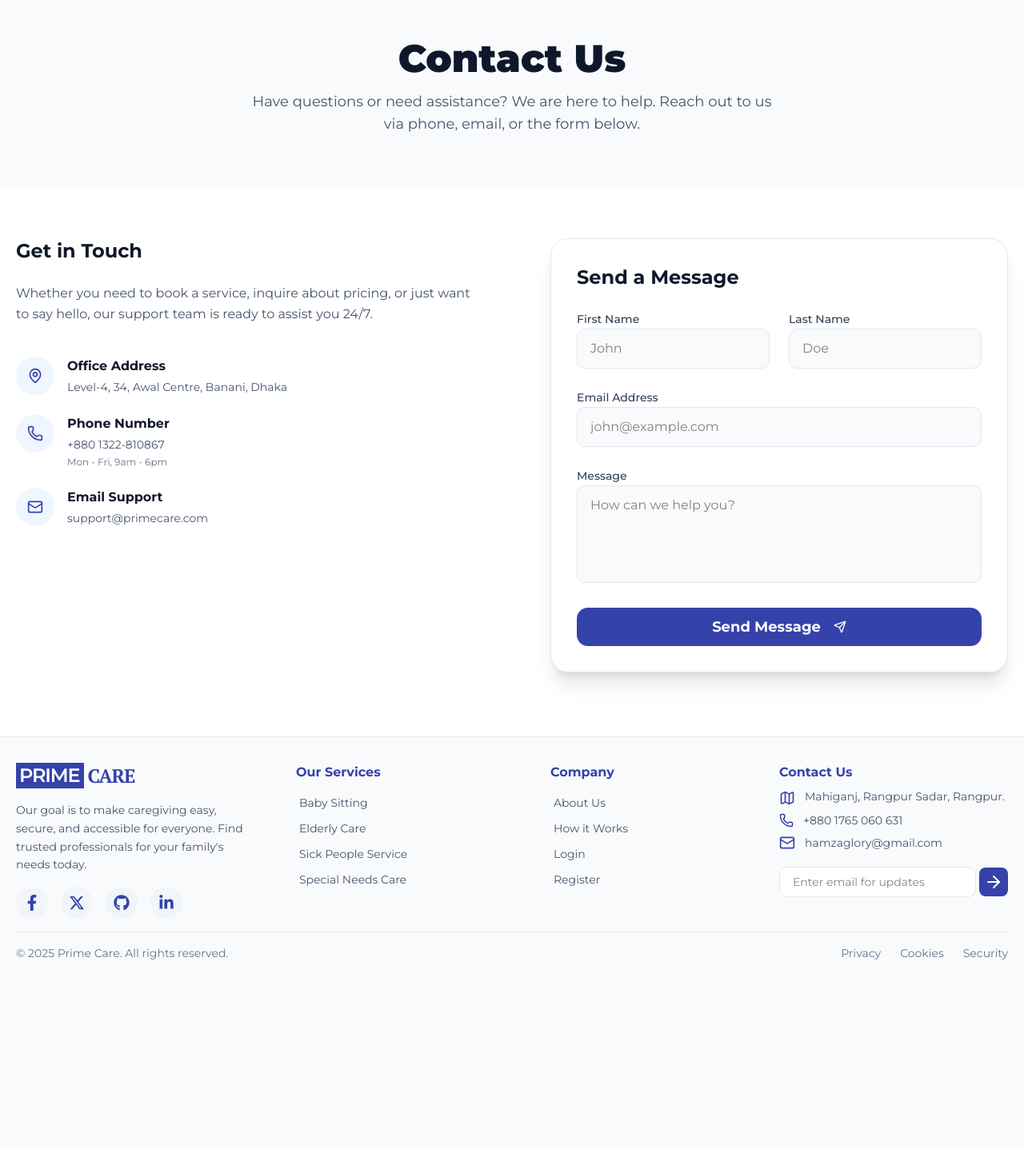
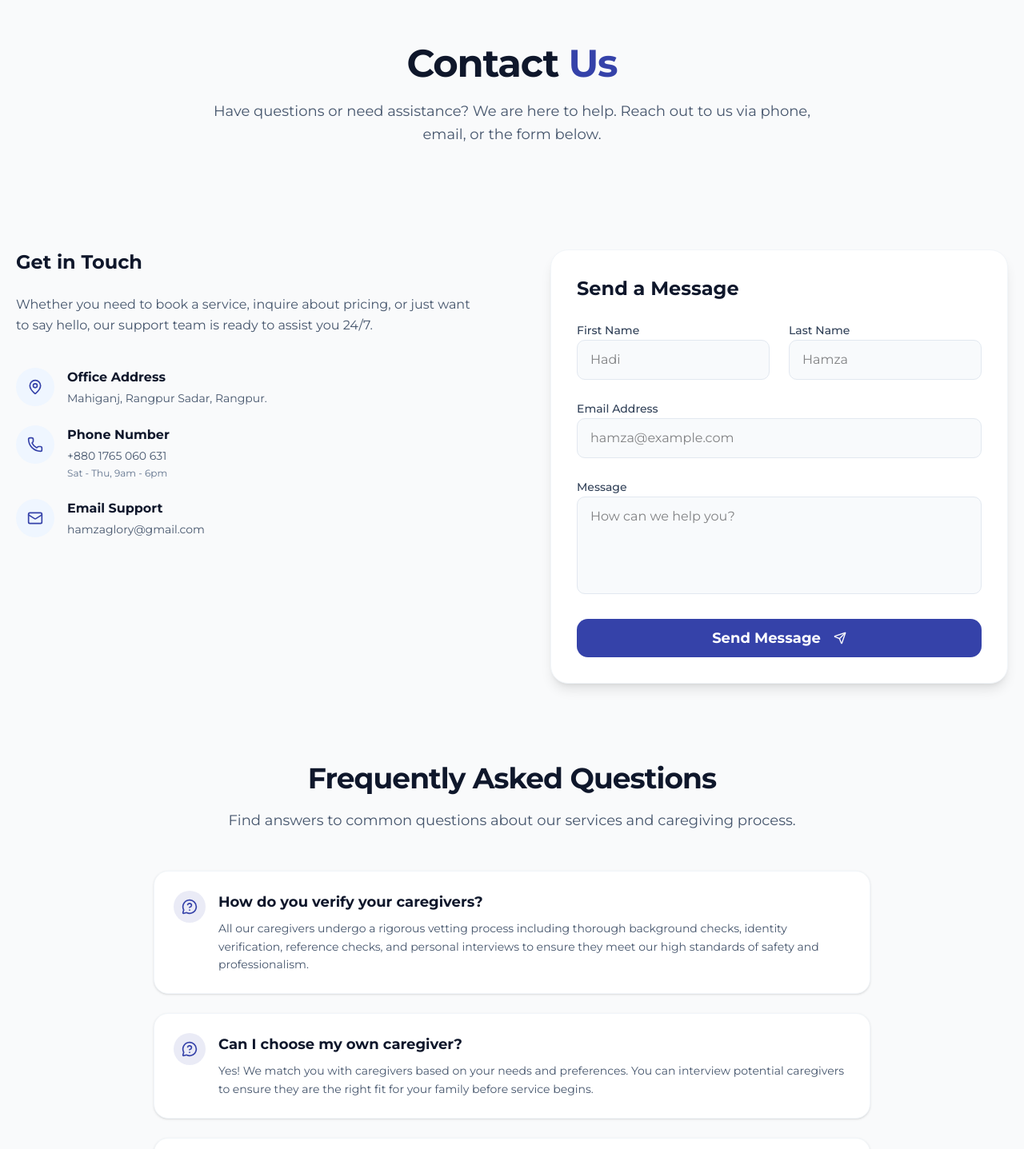
Before and after one commit to hadialhamza/prime-care, a Next.js app: page /contact in a window 1280 px wide. Shown: the part 80-1517 px from the top of the page at 80% size. Before the commit the page ends 1298 px from the top, so only its background shows below. Built offline with nearby package versions, Linux system fonts and the light colour scheme; no server answers.

Commit message:
service details page and contact page refactor.

```diff
--- a/src/app/contact/page.jsx
+++ b/src/app/contact/page.jsx
@@ -1,36 +1,30 @@
-"use client";
-
 import React from "react";
 import Container from "@/components/shared/Container";
+import SectionHeading from "@/components/shared/SectionHeading";
 import { Button } from "@/components/ui/button";
-import { Mail, Phone, MapPin, Send } from "lucide-react";
-import toast from "react-hot-toast";
+import { Mail, Phone, MapPin, Send, MessageCircleQuestion } from "lucide-react";
 
 const ContactPage = () => {
-  const handleSubmit = (e) => {
-    e.preventDefault();
-    // Simulate form submission
-    toast.success("Message sent successfully! We will get back to you soon.");
-    e.target.reset();
-  };
-
   return (
-    <div className="bg-white dark:bg-slate-950 min-h-screen pb-20">
+    <div className="bg-background pb-20">
       {/* --- Page Header --- */}
-      <div className="bg-slate-50 dark:bg-slate-900 py-16 mb-16 border-b border-slate-100 dark:border-slate-800">
+      <div className="py-16 mb-16">
         <Container className="text-center">
-          <h1 className="text-4xl md:text-5xl font-black text-slate-900 dark:text-white mb-4">
-            Contact Us
-          </h1>
-          <p className="text-lg text-slate-600 dark:text-slate-300 max-w-2xl mx-auto">
-            Have questions or need assistance? We are here to help. Reach out to
-            us via phone, email, or the form below.
-          </p>
+          <SectionHeading
+            title={
+              <span>
+                Contact <span className="text-primary">Us</span>
+              </span>
+            }
+            titleClassName="text-4xl md:text-5xl"
+            description="Have questions or need assistance? We are here to help. Reach out to us via phone, email, or the form below."
+            align="center"
+          />
         </Container>
       </div>
 
       <Container>
-        <div className="grid lg:grid-cols-2 gap-12 lg:gap-24">
+        <div className="grid lg:grid-cols-2 gap-12 lg:gap-24 mb-24">
           {/* --- Left Column: Contact Info --- */}
           <div className="space-y-10">
             <div>
@@ -55,7 +49,7 @@ const ContactPage = () => {
                     Office Address
                   </h3>
                   <p className="text-slate-600 dark:text-slate-400 text-sm">
-                    Level-4, 34, Awal Centre, Banani, Dhaka
+                    Mahiganj, Rangpur Sadar, Rangpur.
                   </p>
                 </div>
               </div>
@@ -70,10 +64,10 @@ const ContactPage = () => {
                     Phone Number
                   </h3>
                   <p className="text-slate-600 dark:text-slate-400 text-sm">
-                    +880 1322-810867
+                    +880 1765 060 631
                   </p>
                   <p className="text-slate-500 text-xs mt-1">
-                    Mon - Fri, 9am - 6pm
+                    Sat - Thu, 9am - 6pm
                   </p>
                 </div>
               </div>
@@ -88,7 +82,7 @@ const ContactPage = () => {
                     Email Support
                   </h3>
                   <p className="text-slate-600 dark:text-slate-400 text-sm">
-                    support@primecare.com
+                    hamzaglory@gmail.com
                   </p>
                 </div>
               </div>
@@ -96,11 +90,11 @@ const ContactPage = () => {
           </div>
 
           {/* --- Right Column: Contact Form --- */}
-          <div className="bg-white dark:bg-slate-900 p-8 rounded-3xl border border-slate-200 dark:border-slate-800 shadow-xl">
+          <div className="bg-white dark:bg-slate-950 p-8 rounded-3xl border border-slate-100 dark:border-slate-800 shadow-lg">
             <h2 className="text-2xl font-bold text-slate-900 dark:text-white mb-6">
               Send a Message
             </h2>
-            <form onSubmit={handleSubmit} className="space-y-6">
+            <div className="space-y-6">
               <div className="grid md:grid-cols-2 gap-6">
                 <div className="space-y-2">
                   <label className="text-sm font-medium text-slate-700 dark:text-slate-300">
@@ -109,8 +103,8 @@ const ContactPage = () => {
                   <input
                     type="text"
                     required
-                    className="w-full px-4 py-3 rounded-lg bg-slate-50 dark:bg-slate-950 border border-slate-200 dark:border-slate-800 focus:outline-none focus:ring-2 focus:ring-primary/50 transition-all"
-                    placeholder="John"
+                    className="w-full px-4 py-3 rounded-lg bg-slate-50 dark:bg-slate-900 border border-slate-200 dark:border-slate-800 focus:outline-none focus:ring-2 focus:ring-primary/50 transition-all"
+                    placeholder="Hadi"
                   />
                 </div>
                 <div className="space-y-2">
@@ -120,8 +114,8 @@ const ContactPage = () => {
                   <input
                     type="text"
                     required
-                    className="w-full px-4 py-3 rounded-lg bg-slate-50 dark:bg-slate-950 border border-slate-200 dark:border-slate-800 focus:outline-none focus:ring-2 focus:ring-primary/50 transition-all"
-                    placeholder="Doe"
+                    className="w-full px-4 py-3 rounded-lg bg-slate-50 dark:bg-slate-900 border border-slate-200 dark:border-slate-800 focus:outline-none focus:ring-2 focus:ring-primary/50 transition-all"
+                    placeholder="Hamza"
                   />
                 </div>
               </div>
@@ -133,8 +127,8 @@ const ContactPage = () => {
                 <input
                   type="email"
                   required
-                  className="w-full px-4 py-3 rounded-lg bg-slate-50 dark:bg-slate-950 border border-slate-200 dark:border-slate-800 focus:outline-none focus:ring-2 focus:ring-primary/50 transition-all"
-                  placeholder="john@example.com"
+                  className="w-full px-4 py-3 rounded-lg bg-slate-50 dark:bg-slate-900 border border-slate-200 dark:border-slate-800 focus:outline-none focus:ring-2 focus:ring-primary/50 transition-all"
+                  placeholder="hamza@example.com"
                 />
               </div>
 
@@ -145,18 +139,65 @@ const ContactPage = () => {
                 <textarea
                   required
                   rows={4}
-                  className="w-full px-4 py-3 rounded-lg bg-slate-50 dark:bg-slate-950 border border-slate-200 dark:border-slate-800 focus:outline-none focus:ring-2 focus:ring-primary/50 transition-all resize-none"
+                  className="w-full px-4 py-3 rounded-lg bg-slate-50 dark:bg-slate-900 border border-slate-200 dark:border-slate-800 focus:outline-none focus:ring-2 focus:ring-primary/50 transition-all resize-none"
                   placeholder="How can we help you?"
                 />
               </div>
 
-              <Button
-                type="submit"
-                className="w-full h-12 text-lg font-bold rounded-xl"
-              >
+              <Button className="w-full h-12 text-lg font-bold rounded-xl">
                 Send Message <Send className="ml-2 w-4 h-4" />
               </Button>
-            </form>
+            </div>
+          </div>
+        </div>
+
+        {/* --- FAQ Section --- */}
+        <div className="max-w-4xl mx-auto">
+          <SectionHeading
+            title="Frequently Asked Questions"
+            description="Find answers to common questions about our services and caregiving process."
+            align="center"
+            className="mb-12"
+          />
+
+          <div className="grid gap-6">
+            {[
+              {
+                q: "How do you verify your caregivers?",
+                a: "All our caregivers undergo a rigorous vetting process including thorough background checks, identity verification, reference checks, and personal interviews to ensure they meet our high standards of safety and professionalism.",
+              },
+              {
+                q: "Can I choose my own caregiver?",
+                a: "Yes! We match you with caregivers based on your needs and preferences. You can interview potential caregivers to ensure they are the right fit for your family before service begins.",
+              },
+              {
+                q: "What areas do you serve?",
+                a: "We currently serve families across the entire metropolitan area and surrounding suburbs. Please contact us with your location to confirm service availability in your specific neighborhood.",
+              },
+              {
+                q: "Is there a minimum number of hours required?",
+                a: "We offer flexible scheduling options. While we recommend a minimum of 4 hours per visit to ensure consistency and quality of care, we can discuss tailored plans to suit your specific or short-term needs.",
+              },
+            ].map((faq, idx) => (
+              <div
+                key={idx}
+                className="bg-white dark:bg-slate-950 p-6 rounded-2xl border border-slate-100 dark:border-slate-800 shadow-sm hover:shadow-md transition-shadow"
+              >
+                <div className="flex gap-4">
+                  <div className="w-10 h-10 bg-primary/10 text-primary rounded-full flex items-center justify-center shrink-0">
+                    <MessageCircleQuestion className="w-5 h-5" />
+                  </div>
+                  <div>
+                    <h3 className="text-lg font-bold text-slate-900 dark:text-white mb-2">
+                      {faq.q}
+                    </h3>
+                    <p className="text-slate-600 dark:text-slate-400 text-sm leading-relaxed">
+                      {faq.a}
+                    </p>
+                  </div>
+                </div>
+              </div>
+            ))}
           </div>
         </div>
       </Container>
--- a/src/components/home/BannerSection.jsx
+++ b/src/components/home/BannerSection.jsx
@@ -67,8 +67,7 @@ const heroContent = [
     highlight: "Sick & Recovering",
     description:
       "Specialized assistance for loved ones recovering from illness or surgery. We manage medication, monitor vitals, and ensure maximum comfort during recovery.",
-    image:
-      "https://cdn.pixabay.com/photo/2016/12/12/17/11/hospice-1902144_960_720.jpg",
+    image: "https://i.ibb.co.com/3Y0PPPWf/old-caregiver.jpg",
     badgeColor: "bg-rose-500",
     btnColor: "bg-rose-600 hover:bg-rose-700",
     textColor: "text-rose-500",
```
Also changed, not shown: src/app/services/[id]/page.jsx (+6 -20 lines).
